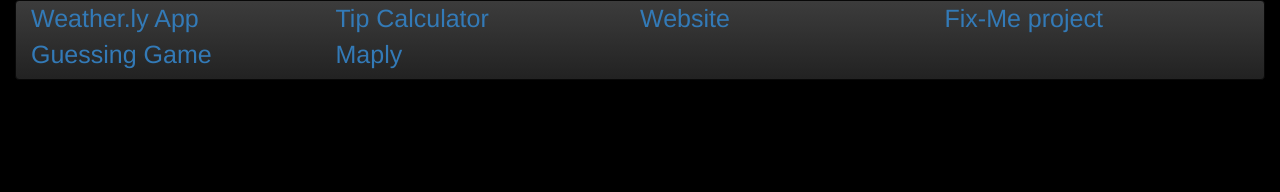
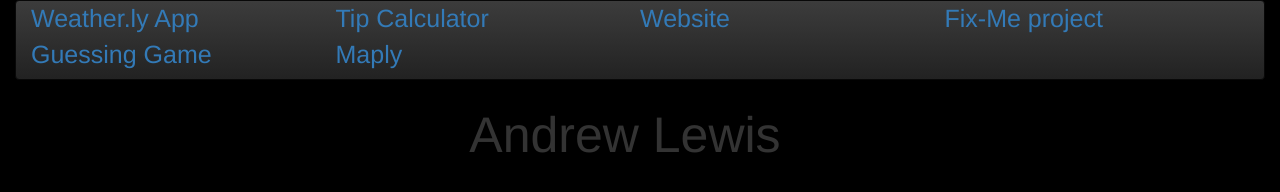
Before and after one commit to adlewisgh/adlewisgh, a plain HTML site: page index.html in a window 1280 px wide. Drawn offline with nearby package versions, Linux system fonts and the light colour scheme.

Commit message:
finished index.html

```diff
--- a/index.html
+++ b/index.html
@@ -18,7 +18,7 @@
     <div class="container col-x-4 col-s-4 col-md-12">
         <div row="row col-xs-4 col-s-4 col-md-12">
             <nav class="navbar navbar-inverse" style="height:10%">
-                <div class="row col-md-12" style="font-size:25px;">
+                    <div class="row col-md-12" style="font-size:25px;">
                 <div class="col-md-3">
     <a href="weatherly.html">Weather.ly App</a>
     </div>
@@ -39,6 +39,9 @@
     </div>
     </nav>
     </div>
+     <div class="row col-md-12">
+                    <span style="font-size:50px; text:center;"><center>Andrew Lewis</center></span>
+                    </div>
 </body>
 
 </html>
```
